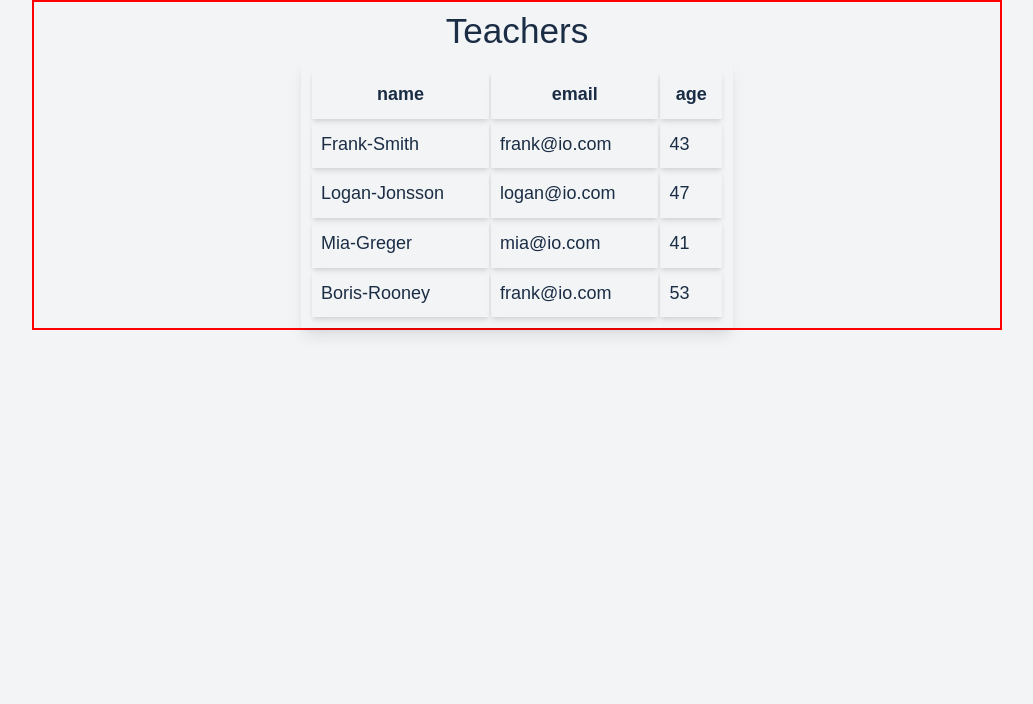
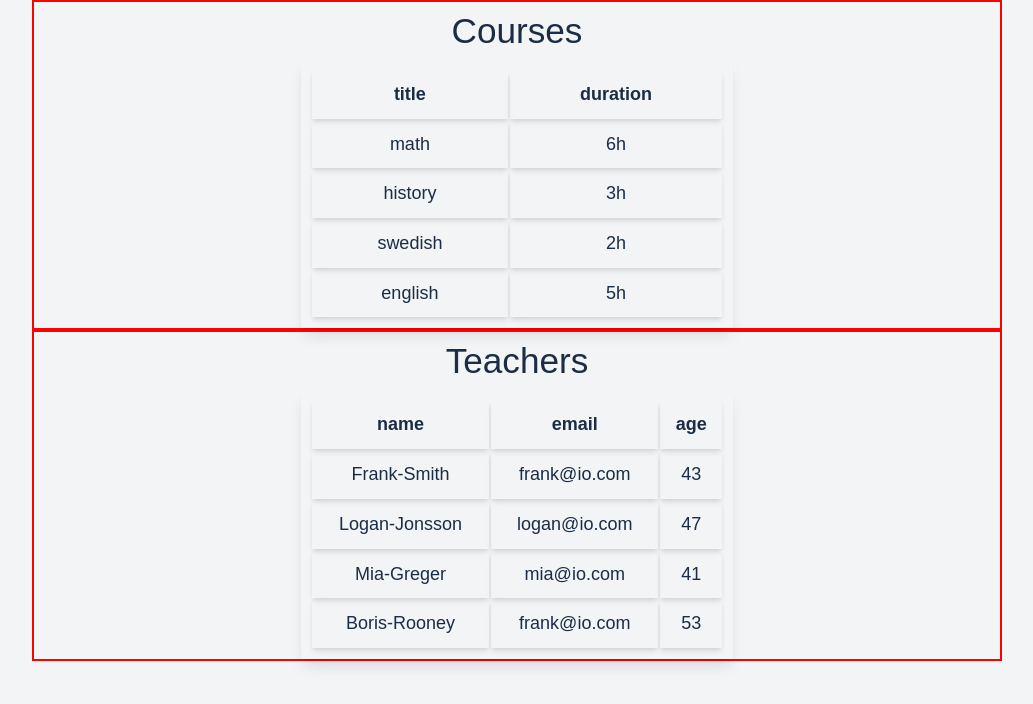
Before and after one commit to masiucd/go_auth_api, a website built with webpack: page dist/index.html in a window 1280 px wide. Shown: the whole page, without its empty margins (123-1156 px from the left). Built offline with nearby package versions, Linux system fonts and the light colour scheme.

Commit message:
render courses

```diff
--- a/src/index.ts
+++ b/src/index.ts
@@ -1,4 +1,5 @@
 import { App } from "./patterns/mvc2.0/controllers/app"
+import { CourseController } from "./patterns/mvc2.0/controllers/course"
 import { TeacherController } from "./patterns/mvc2.0/controllers/teacher"
 ;(() => {
   const createElement = (tag: string, className: string): HTMLElement => {
@@ -6,5 +7,8 @@
     element.classList.add(className)
     return element
   }
-  new App(new TeacherController(document.getElementById("teacher") as HTMLDivElement)).render()
+  new App(
+    new TeacherController(document.getElementById("teacher") as HTMLDivElement),
+    new CourseController(document.getElementById("course") as HTMLDivElement),
+  ).render()
 })()
--- a/src/patterns/mvc2.0/controllers/app.ts
+++ b/src/patterns/mvc2.0/controllers/app.ts
@@ -1,12 +1,16 @@
 import { TeacherController } from "./teacher"
+import { CourseController } from "./course"
 
 export class App {
   teacher: TeacherController
-  constructor(teacher: TeacherController) {
+  courses: CourseController
+  constructor(teacher: TeacherController, courses: CourseController) {
     this.teacher = teacher
+    this.courses = courses
   }
 
   render(): void {
     this.teacher.init()
+    this.courses.init()
   }
 }
--- /dev/null
+++ b/src/patterns/mvc2.0/controllers/course.ts
@@ -0,0 +1,18 @@
+import { ListView } from "../views/list-view"
+import { loadCourses } from "../models/course"
+
+export class CourseController {
+  parentElement: HTMLDivElement
+  coursesView: ListView
+  constructor(parentElement: HTMLDivElement) {
+    this.parentElement = parentElement
+    this.coursesView = new ListView(this.parentElement, loadCourses(), "Courses", [
+      "title",
+      "duration",
+    ])
+  }
+
+  init(): void {
+    this.coursesView.init()
+  }
+}
--- a/src/patterns/mvc2.0/models/course.ts
+++ b/src/patterns/mvc2.0/models/course.ts
@@ -1,3 +1,6 @@
+import { nanoid } from "nanoid"
+import { DisplayInfo } from "../types"
+
 export class Course {
   id: string
   title: string
@@ -9,4 +12,17 @@
     this.description = description
     this.duration = duration
   }
+  displayInfo(): DisplayInfo {
+    return {
+      title: this.title,
+      duration: this.duration,
+    }
+  }
 }
+
+export const loadCourses = () => [
+  new Course(nanoid(), "math", "math is wonderful", "6h"),
+  new Course(nanoid(), "history", "history is good for you", "3h"),
+  new Course(nanoid(), "swedish", "without swedish you will face some serious problems", "2h"),
+  new Course(nanoid(), "english", "the global language, learn it NOW!!!", "5h"),
+]
--- a/src/patterns/mvc2.0/types.ts
+++ b/src/patterns/mvc2.0/types.ts
@@ -4,6 +4,6 @@
   displayInfo: () => DisplayInfo
 }
 
-interface DisplayInfo {
+export interface DisplayInfo {
   [key: string]: string
 }
--- a/src/patterns/mvc2.0/views/list-view.ts
+++ b/src/patterns/mvc2.0/views/list-view.ts
@@ -1,13 +1,14 @@
+import { Course } from "../../mvc/models/course-model"
 import { Teacher } from "../models/teacher"
 
 export class ListView {
   parentElement: HTMLDivElement
-  dataList: Teacher[]
+  dataList: Array<any>
   title: string
   subTitles: string[]
   constructor(
     parentElement: HTMLDivElement,
-    dataList: Teacher[],
+    dataList: Array<any>,
     title: string,
     subTitles: string[],
   ) {
@@ -26,8 +27,8 @@
           ${this.subTitles.map(t => `<th>${t}</th>`).join("")}
         </thead>
         <tbody>
-          ${this.dataList
-            .map(data => {
+          ${(this.dataList as Array<any>)
+            .map((data: any) => {
               const displayInfo = data.displayInfo() as { [key: string]: string }
               return `
                 <tr>
```
Also changed, not shown: dist/bundle.js, dist/index.html, dist/style.css.
